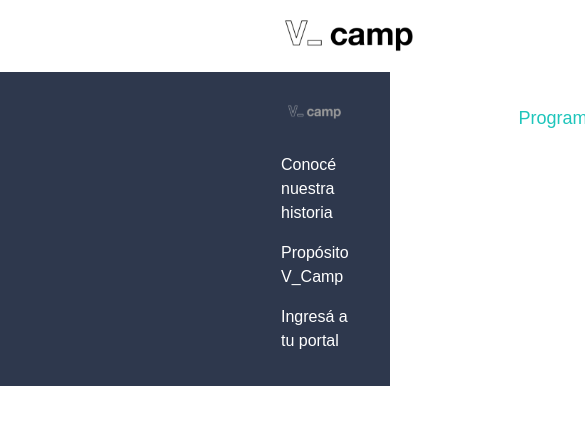
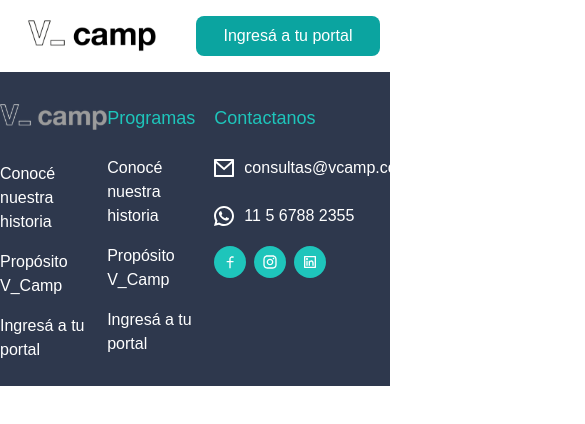
Before and after one commit to kevin-Bejarano-Aviles/api-proyecto-valtech, a React (Create React App) app in the folder front/: page / in a window 390 px wide. Shown: the top 424 px of the page, 585 px wide, since content can reach past the window. Built offline with nearby package versions, Linux system fonts and the light colour scheme.

Commit message:
header y footer responsive

```diff
--- a/front/src/components/Footer.jsx
+++ b/front/src/components/Footer.jsx
@@ -6,21 +6,22 @@ import Facebook from '../img/Facebook.svg'
 import Instagram from '../img/Instagram.svg'
 import LinkedIn from '../img/LinkedIn.svg'
 function Footer() {
+    const desktopStyle='';
   return (
-    <div className='bg-blue h-[314px] w-full flex flex-row'>
-        <div className='flex-col h-52 w-52 ml-[281px] relative top-8'>
+    <div className='bg-blue h-[314px] w-full flex justify-evenly flex-row'>
+        <div className='flex-col justify-evenly h-52   relative top-8'>
             <img className='' src={Icon} alt="" />
             <p className='text-white mt-8 text-base'>Conocé nuestra historia</p>
             <p className='text-white mt-4 text-base'>Propósito V_Camp</p>
             <p className='text-white mt-4 text-base'>Ingresá a tu portal</p>
         </div>
-        <div className='flex-col h-52 w-52 ml-[170px] relative top-8'>
+        <div className='flex-col justify-evenly h-52   relative top-8'>
             <h3 className='text-letrafooter text-lg font-medium'>Programas</h3>
             <p className='text-white mt-6 text-base'>Conocé nuestra historia</p>
             <p className='text-white mt-4 text-base'>Propósito V_Camp</p>
             <p className='text-white mt-4 text-base'>Ingresá a tu portal</p>
         </div>
-        <div className='flex-col h-52 w-52 ml-32 relative top-8'>
+        <div className='flex-col justify-evenly h-52   relative top-8'>
             <h3 className='text-letrafooter text-lg font-medium'>Contactanos</h3>
             <p className='text-white mt-6 text-base flex flex-row'><img src={Mail} alt="" className='mr-2.5' />consultas@vcamp.com</p>
             <p className='text-white mt-6 text-base flex flex-row'><img src={Phone} alt="" className='mr-2.5' />11 5 6788 2355</p>
--- a/front/src/components/HeaderPublic.jsx
+++ b/front/src/components/HeaderPublic.jsx
@@ -1,12 +1,18 @@
-import React from "react";
+import React from 'react';
+import { useNavigate } from 'react-router-dom';
 import Icon from '../img/vnegro.svg'
-import Button from "./Button";
+import Button from './Button';
 
 function Header() {
+  const DesktopStyle=''
+  const navigate = useNavigate();
+  const redirectLogin=()=>{
+    navigate('/login')
+  }
   return (
-      <div className="bg-white h-[72px] flex items-center flex-row " >
-        <img className="ml-[267px]" src={Icon} alt="icon" />
-        <div className="ml-[577px]"><Button type="button" name="Ingresá a tu portal" /></div>
+      <div className='bg-white w-full h-[72px] flex items-center justify-around	 flex-row ' >
+        <img className='' src={Icon} alt='icon' />
+        <div className=''><Button type='button' name='Ingresá a tu portal' handleFunction={redirectLogin}/></div>
       </div>
   )
 }
--- a/front/src/pages/LoginPage.jsx
+++ b/front/src/pages/LoginPage.jsx
@@ -21,7 +21,6 @@ function LoginPage() {
   }
 
   const postData = async (datos) => {
-    let num = 0
     await axios.post(baseUrl,{
       email:datos.email,
       pass:datos.pass,
@@ -32,11 +31,10 @@ function LoginPage() {
       })
     .catch(error => {
       setMessage(error.response.data.message)
-      num=1
     })
 
     }
-    const [message,setMessage]=useState(null)
+  const [message,setMessage]=useState(null)
   const [bandEmail,setBandEmail]=useState(0)
   const [bandPass,setBandPass]=useState(0)
 
@@ -57,17 +55,8 @@ function LoginPage() {
     e.preventDefault();
     //
 
-    let band = await postData(datos);
-    if(band===0){
-      console.log("es  null");
-      navigate('/inicio')
-      console.log(message);
-    }
-    else{
-      console.log(" no es  null");
-      console.log(message);
-      SetErrorMessage(true)
-    }
+    postData(datos);
+
   }
 
   const handleInput= (ev)=>{
```
Also changed, not shown: front/src/img/vblanco.svg.
